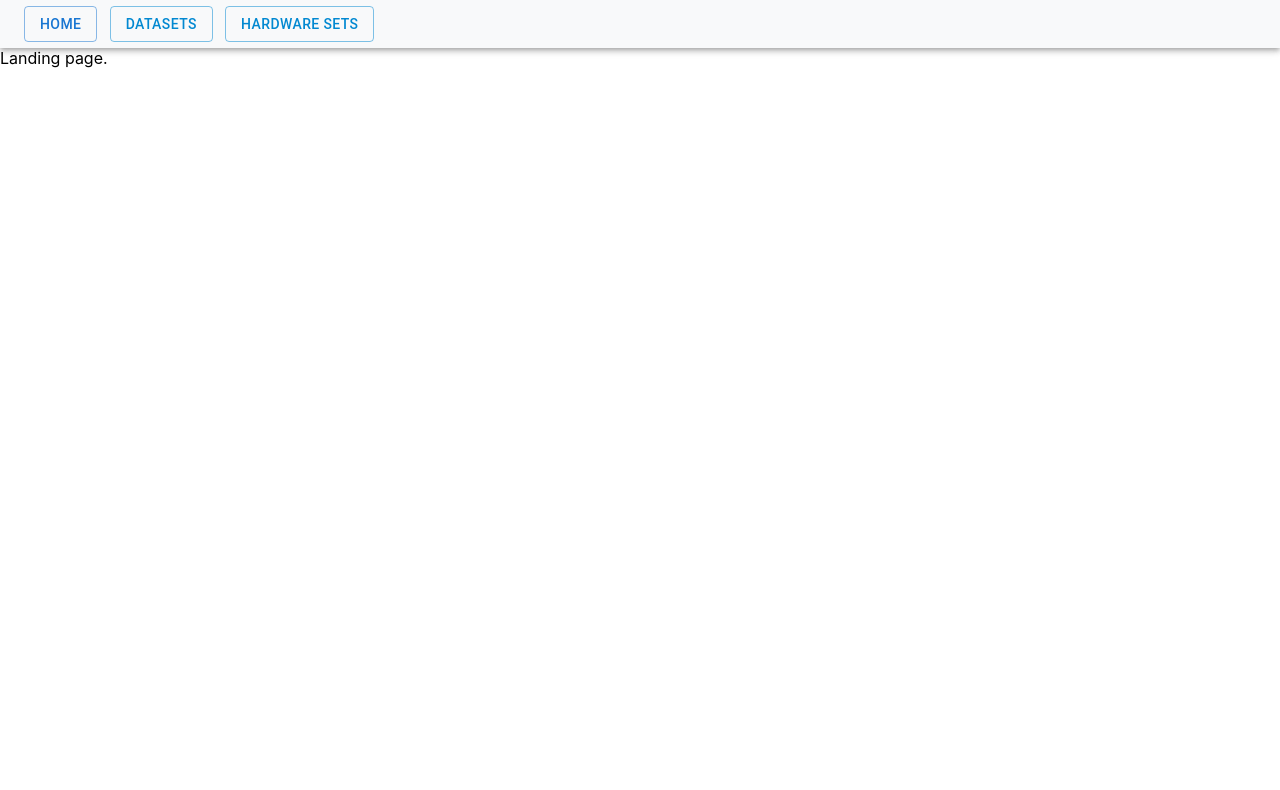
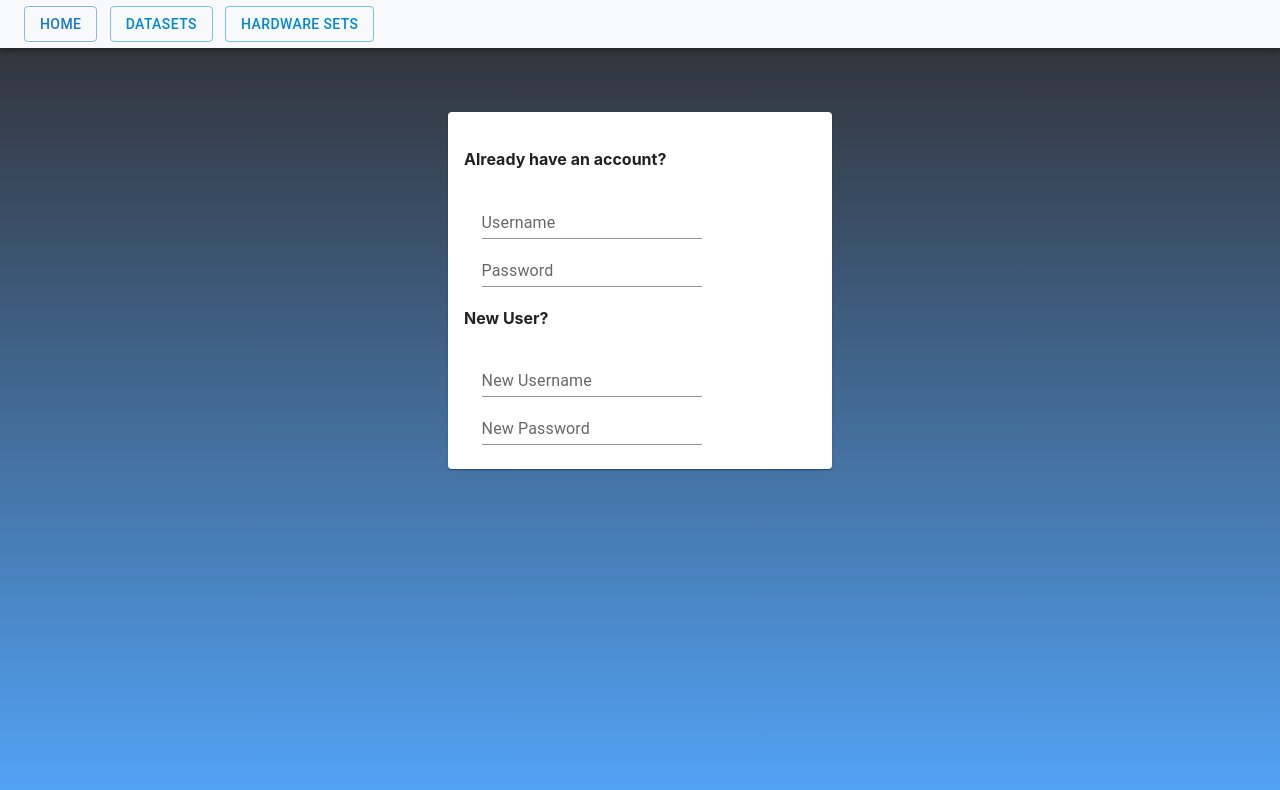
Before and after one commit to SoftwareDesignLab-Fall21-Project/ReactProject, a React (Create React App) app: page / in a window 1280 px wide. Shown: the top 790 px of the page. Built offline with nearby package versions, Linux system fonts and the light colour scheme.

Commit message:
dialog box

```diff
--- a/src/App.css
+++ b/src/App.css
@@ -1,6 +1,7 @@
 .App {
   text-align: center;
 }
+
 
 .App-logo {
   height: 40vmin;
--- a/src/App.js
+++ b/src/App.js
@@ -22,6 +22,7 @@ function App() {
 
             </Router>
 
+
         </>
   );
 }
--- a/src/components/HardwareSet.js
+++ b/src/components/HardwareSet.js
@@ -11,7 +11,7 @@ function HardwareSet(props){
     return (
         <Card className="hardware-card">
             <CardContent>
-                <h2>HWSET {props.name}</h2>
+                <h2>{props.name}</h2>
                 <h5>Capacity: {capacity}</h5>
                 <h5>Available: {available}</h5>
                 <TextField id="standard-basic" label="# Sets to Checkout" variant="standard" onKeyPress={(event) => {
--- a/src/index.css
+++ b/src/index.css
@@ -1,4 +1,8 @@
+html{
+  height: 100%;
+}
 body {
+  background-image: linear-gradient(#302E30, #53A4F7);
   margin: 0;
   font-family: -apple-system, BlinkMacSystemFont, 'Segoe UI', 'Roboto', 'Oxygen',
     'Ubuntu', 'Cantarell', 'Fira Sans', 'Droid Sans', 'Helvetica Neue',
--- a/src/pages/HardwarePage.js
+++ b/src/pages/HardwarePage.js
@@ -28,21 +28,24 @@ function HardwarePage(){
     // },[])
 
     useEffect(()=>{
+
+        console.log('got here');
         const fetchData = async () => {
             const result = await axios(
-                'http://172.24.52.157:9999/get-hardware',
+                'http://192.168.1.11:9999/get-hardware',
             );
 
             return result;
         };
         fetchData().then(
             function(response){
-                setName_1(response.data[0]['Name']);
-                setCapacity_1(response.data[0]['Capacity']);
-                setAvailable_1(response.data[0]['Available']);
-                setName_2(response.data[1]['Name']);
-                setCapacity_2(response.data[1]['Capacity']);
-                setAvailable_2(response.data[1]['Available']);
+                console.log(response);
+                setName_1(response.data.result[0]['Name']);
+                setCapacity_1(response.data.result[0]['Capacity']);
+                setAvailable_1(response.data.result[0]['Available']);
+                setName_2(response.data.result[1]['Name']);
+                setCapacity_2(response.data.result[1]['Capacity']);
+                setAvailable_2(response.data.result[1]['Available']);
                 setLoading(false);
             }
         )
--- a/src/pages/Landing.css
+++ b/src/pages/Landing.css
@@ -0,0 +1,20 @@
+#green{
+    background-color: green;
+}
+
+#red{
+    background-color: red;
+}
+
+
+.sign-in-dialog{
+    display: flex;
+    justify-content: center;
+    margin-top: 5%;
+    margin-left: 35%;
+    margin-right: 35%;
+}
+
+.username-password{
+    margin-left: 5% !important;
+}
--- a/src/pages/Landing.js
+++ b/src/pages/Landing.js
@@ -1,12 +1,27 @@
 import './Landing.css'
+import {Card, CardHeader, Button, CardContent, TextField} from "@mui/material";
+import React, { useState, useEffect } from 'react';
 
 
 function Landing(){
+
+    const [color, setColor] = useState("green");
+
     return (
         <div>
-            Landing page.
+            <Card className="sign-in-dialog">
+                <CardContent>
+                    <h4>Already have an account?</h4>
+                    <TextField className="username-password" id="standard-basic" label="Username" variant="standard" />
+                    <TextField className="username-password" id="standard-basic" label="Password" variant="standard" />
+                    <h4>New User?</h4>
+                    <TextField className="username-password" id="standard-basic" label="New Username" variant="standard" />
+                    <TextField className="username-password" id="standard-basic" label="New Password" variant="standard" />
+                </CardContent>
+            </Card>
         </div>
     );
 }
 
+
 export default Landing;
```
